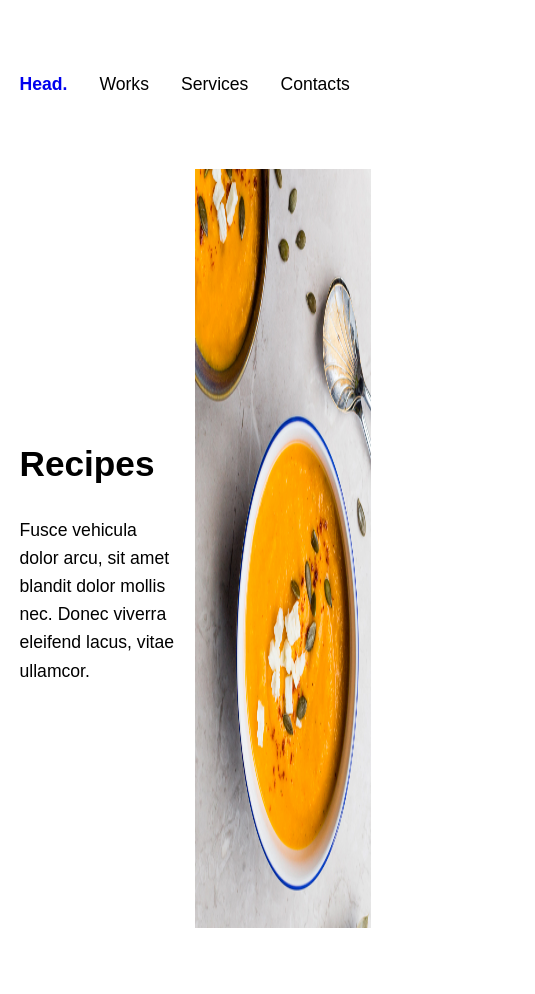
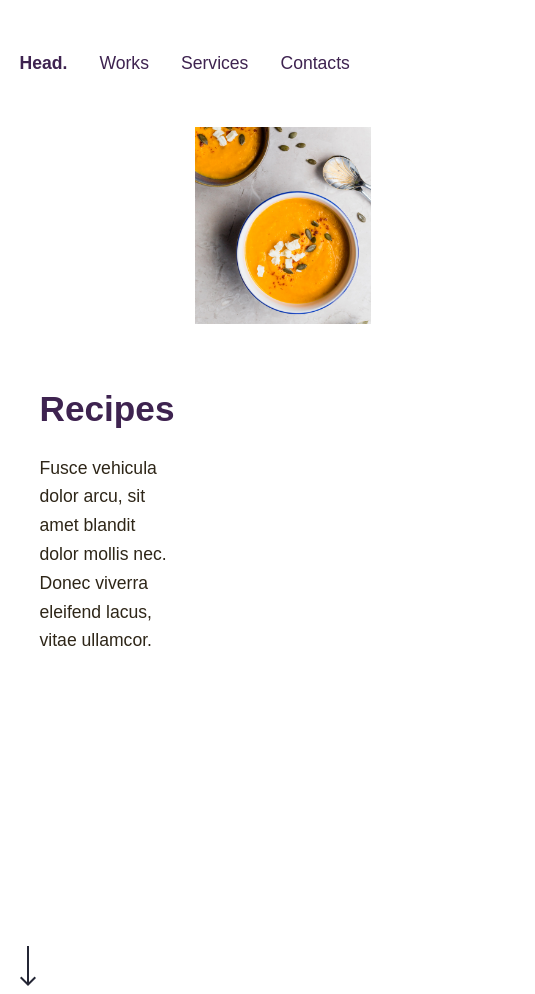
Before and after one commit to celeostergren/ResponsiveWebDesign, a plain HTML site: page index.html in a window 390 px wide. Shown: the whole page, 535 px wide, since content can reach past the window. Before the commit the page ends 937 px from the top, so only its background shows below. Drawn offline with Linux system fonts and the light colour scheme.

Commit message:
@media query used in css

```diff
--- a/css/style.css
+++ b/css/style.css
@@ -1,8 +1,7 @@
 :root{
   --primary-color: rgb(62, 35, 80);
   --color-white: #fff;
-  --color-white: rgb(46, 38, 24);
-
+  --color-black: rgb(46, 38, 24);
 }
 
 
@@ -11,6 +10,7 @@
   margin: 0;
   box-sizing: border-box;
 }
+
 
 body{
   font-family: Arial, sans-serif;
@@ -39,11 +39,13 @@ body{
 }
 
 
-/* header section */
+    /* header section */
 
 header{
-  height: 20vh;
+  height: 15vh;
   display: flex;
+  color: var(--primary-color);
+
 }
 .main-nav{
   width: 70%;
@@ -66,15 +68,47 @@ header{
 .logo{
   font-weight: 700;
   text-decoration: none;
+  color: var(--primary-color);
 }
 
 
+/* hero section */
+
+.content h1{
+  margin-bottom: 1rem;
+  color: var(--primary-color);
+
+}
+
+.content p{
+  color: var(--color-black);
+  line-height: 1.8rem;
+}
+
 .hero-img{
   flex: 0 0 50%;
-
 }
 
 .hero-img img{
   width: 100%;
-  height: 100%;
+  margin-bottom: 50px;
 }
+
+.arrow-img{
+  padding-top: 60px;
+}
+
+
+/* responsive design */
+
+@media(min-width:320px){
+  .hero-img{
+    height: 100%;
+  }
+  .content{
+    padding: 20px;
+  }
+  .main-nav{
+    width: 100%;
+  }
+}
--- a/index.html
+++ b/index.html
@@ -6,6 +6,7 @@
   <title>Butternut Squash Soup Recipe</title>
   <link rel="stylesheet" href="css/normalize.css">
   <link rel="stylesheet" href="css/style.css">
+
 </head>
 
 
@@ -13,7 +14,7 @@
 
   <header>
     <div class="main-nav">
-      <a href="index.html" class="logo">Head.</a>
+      <a href="#" class="logo">Head.</a>
       <ul>
         <li><a href="#"></a>Works</li>
         <li><a href="#"></a>Services</li>
@@ -38,6 +39,10 @@
 
     </div>
 
+    <div class="arrow-img">
+      <img src="images/Icon.jpg" alt="downward arrow">
+    </div>
+
   </div>
 
 
```
Also changed, not shown: images/Icon.jpg (added).
